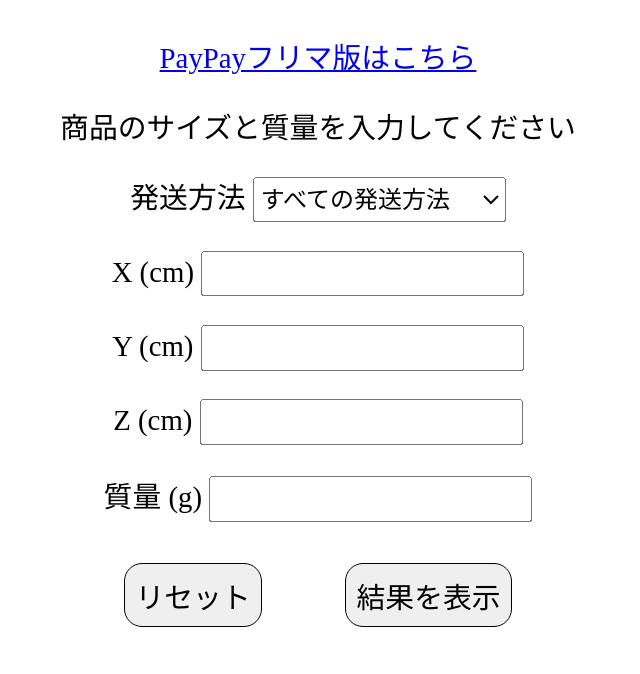
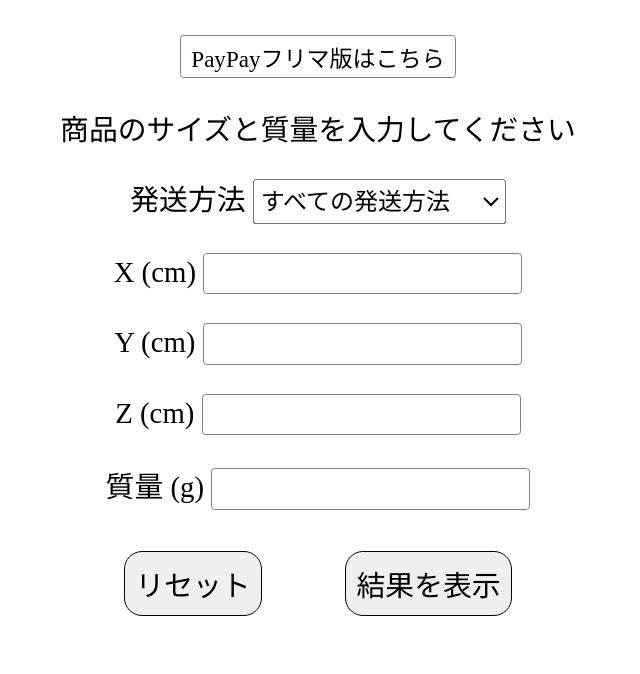
Before and after one commit to risu-robot/mercari-postage, a plain HTML site: page index.html in a window 1280 px wide. Shown: the part 126-800 px from the top of the page, without its empty margins (322-962 px from the left). Drawn offline with Linux system fonts and the light colour scheme.

Commit message:
Update stylesheet.css

```diff
--- a/stylesheet.css
+++ b/stylesheet.css
@@ -1,6 +1,21 @@
 body{
   text-align: center;
   zoom: 180%;
+}
+
+.another{
+  display:inline-block;
+  text-decoration: none;
+  font-size: 80%;
+  color: black;
+  padding: 2px 6px;
+  border: 1px solid gray;
+  border-radius: 2px;
+}
+
+#x-message, #y-message, #z-message, #mass-message{
+  border: 1px solid gray;
+  border-radius: 2px;
 }
 
 .button {
```
